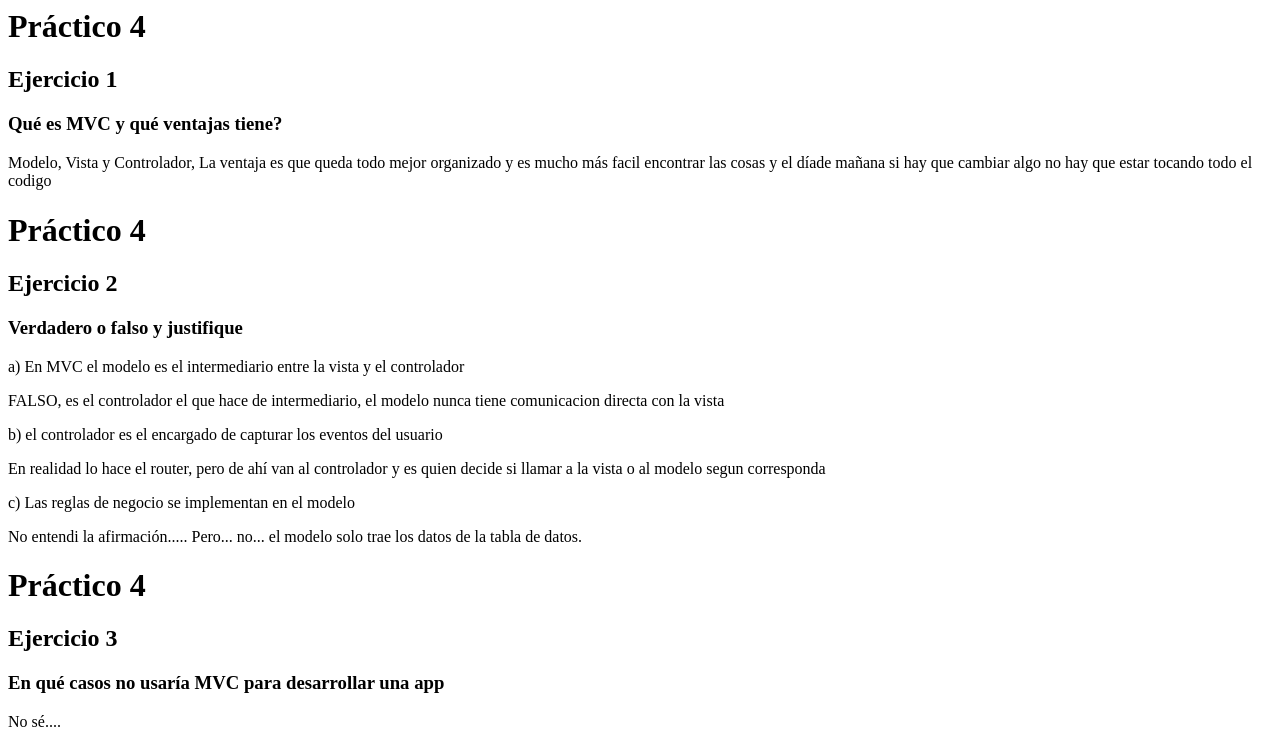
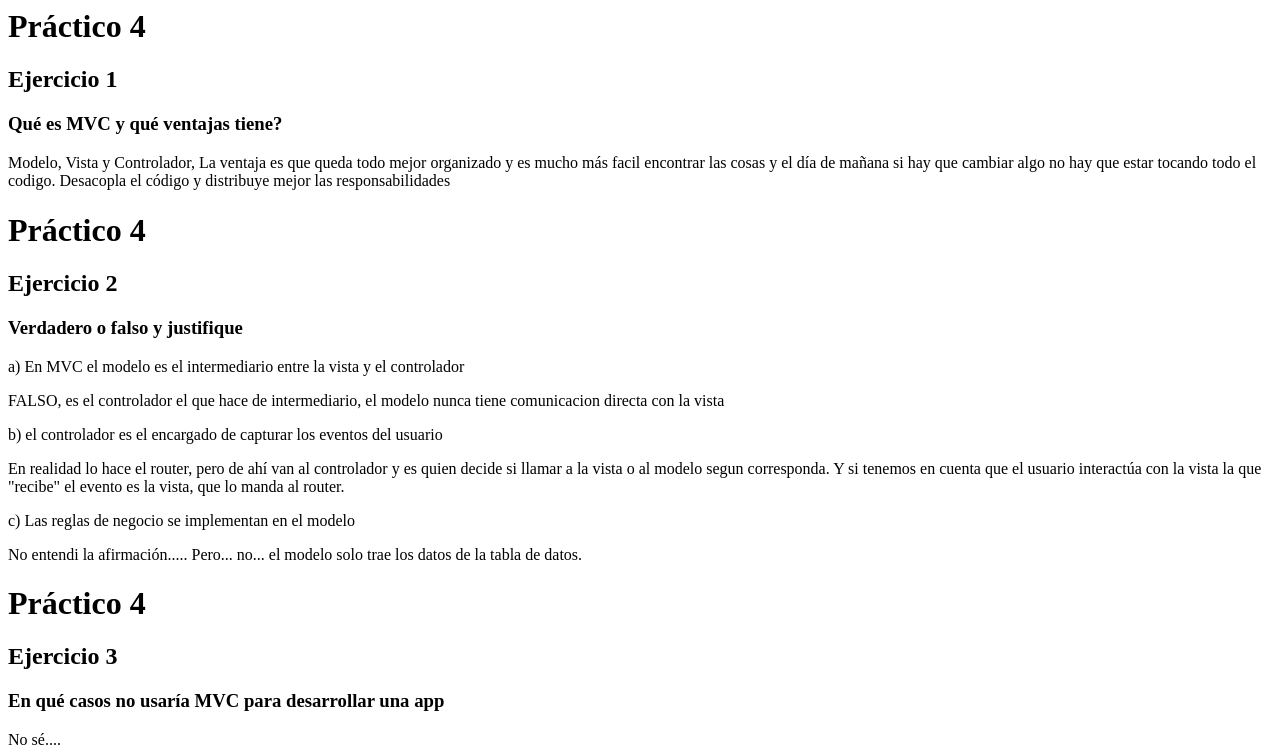
Before and after one commit to LadyShunrey/web2, a PHP site: page / in a window 1280 px wide. Shown: the top 747 px of the page. Run offline with PHP 8.4, Linux system fonts and the light colour scheme.

Commit message:
edito del practico 6 el ejercicio, y agrego cosas al practico

```diff
--- a/practicos/practico4/index.php
+++ b/practicos/practico4/index.php
@@ -5,7 +5,8 @@ echo('
     <h2> Ejercicio 1 </h2>
     <h3> Qué es MVC y qué ventajas tiene? </h3>
     <p> Modelo, Vista y Controlador, La ventaja es que queda todo mejor organizado y es mucho más facil encontrar las cosas
-    y el díade mañana si hay que cambiar algo no hay que estar tocando todo el codigo </p>
+    y el día de mañana si hay que cambiar algo no hay que estar tocando todo el codigo. Desacopla el código y distribuye mejor las
+    responsabilidades </p>
     <p> </p>
 
     <h1> Práctico 4 </h1>
@@ -14,7 +15,8 @@ echo('
     <p> a) En MVC el modelo es el intermediario entre la vista y el controlador </p>
     <p> FALSO, es el controlador el que hace de intermediario, el modelo nunca tiene comunicacion directa con la vista</p>
     <p> b) el controlador es el encargado de capturar los eventos del usuario </p>
-    <p> En realidad lo hace el router, pero de ahí van al controlador y es quien decide si llamar a la vista o al modelo segun corresponda</p>
+    <p> En realidad lo hace el router, pero de ahí van al controlador y es quien decide si llamar a la vista o al modelo segun corresponda. Y si
+     tenemos en cuenta que el usuario interactúa con la vista la que "recibe" el evento es la vista, que lo manda al router.</p>
     <p> c) Las reglas de negocio se implementan en el modelo </p>
     <p> No entendi la afirmación..... Pero... no... el modelo solo trae los datos de la tabla de datos. </p>
 
```
Also changed, not shown: practicos/practico6/index.php (+5 -5 lines).
